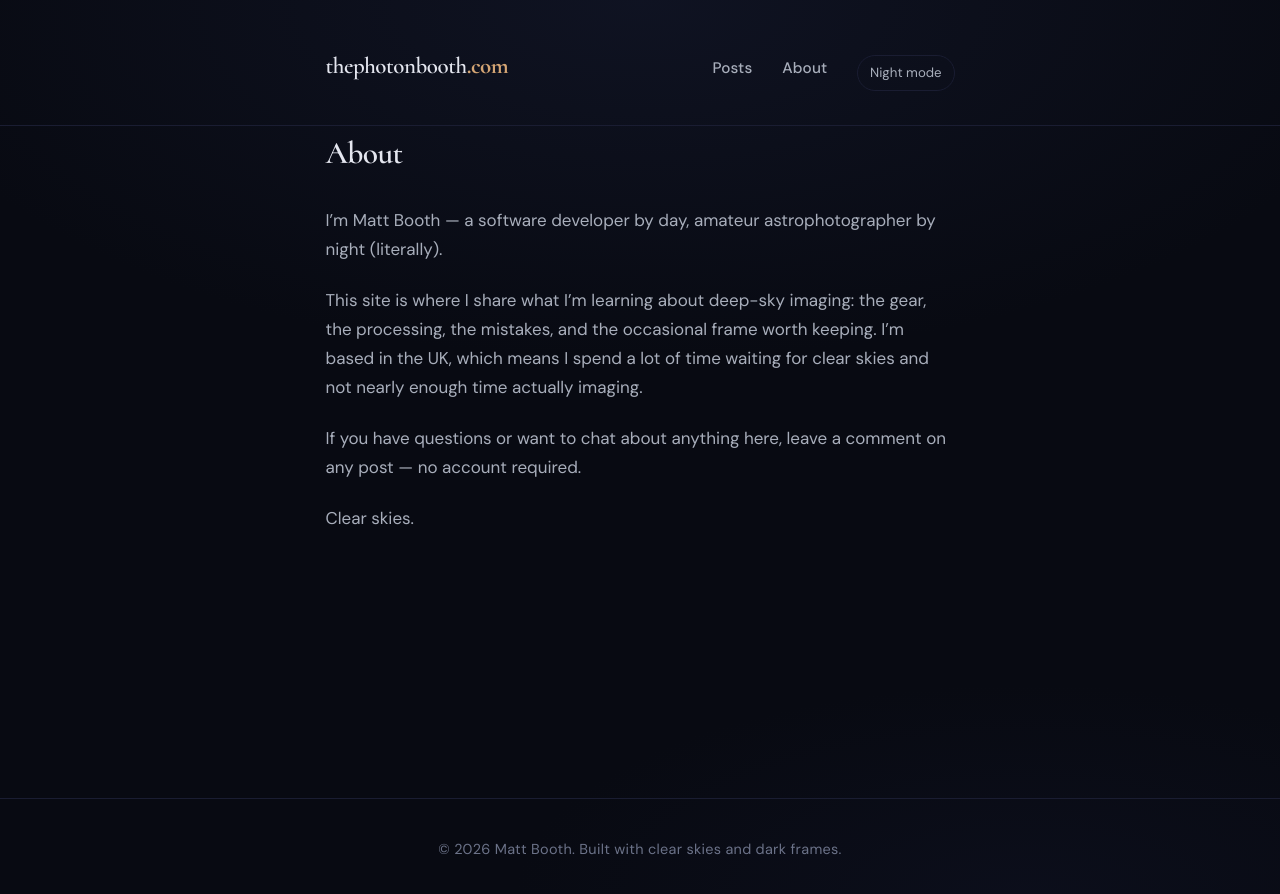
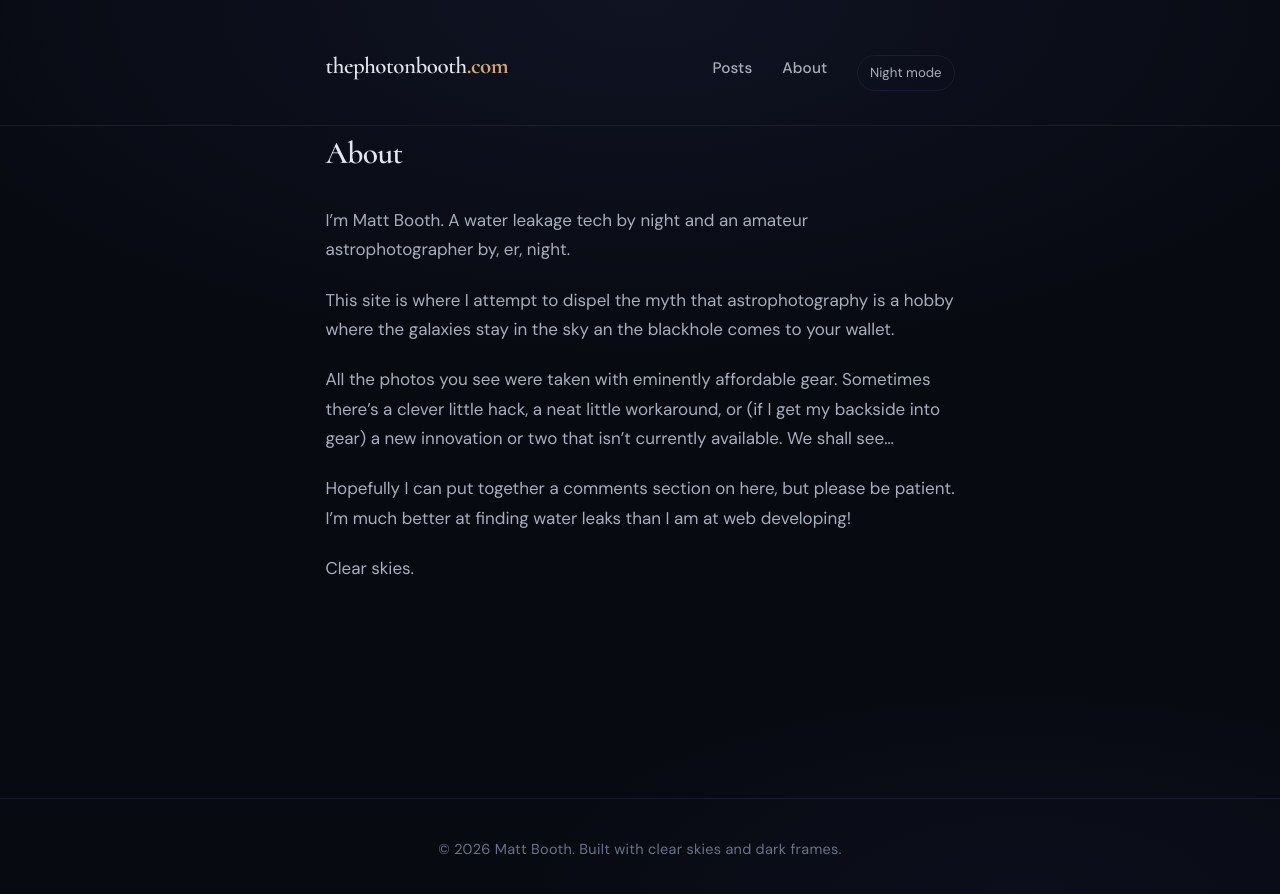
Before and after one commit to m0nkmaster/matt-booth, a Jekyll site: the page built from about.md, in a window 1280 px wide. Shown: the top 894 px of the page. Built offline with Jekyll 4.4.1, drawn with Linux system fonts in a browser that asks for light colours.

Commit message:
content: update about copy

```diff
--- a/about.md
+++ b/about.md
@@ -7,11 +7,13 @@ permalink: /about/
 
 # About
 
-I'm Matt Booth — a software developer by day, amateur astrophotographer by night (literally).
+I’m Matt Booth. A water leakage tech by night and an amateur astrophotographer by, er, night.
 
-This site is where I share what I'm learning about deep-sky imaging: the gear, the processing, the mistakes, and the occasional frame worth keeping. I'm based in the UK, which means I spend a lot of time waiting for clear skies and not nearly enough time actually imaging.
+This site is where I attempt to dispel the myth that astrophotography is a hobby where the galaxies stay in the sky an the blackhole comes to your wallet.
 
-If you have questions or want to chat about anything here, leave a comment on any post — no account required.
+All the photos you see were taken with eminently affordable gear. Sometimes there's a clever little hack, a neat little workaround, or (if I get my backside into gear) a new innovation or two that isn't currently available. We shall see...
+
+Hopefully I can put together a comments section on here, but please be patient. I'm much better at finding water leaks than I am at web developing!
 
 Clear skies.
 
```
